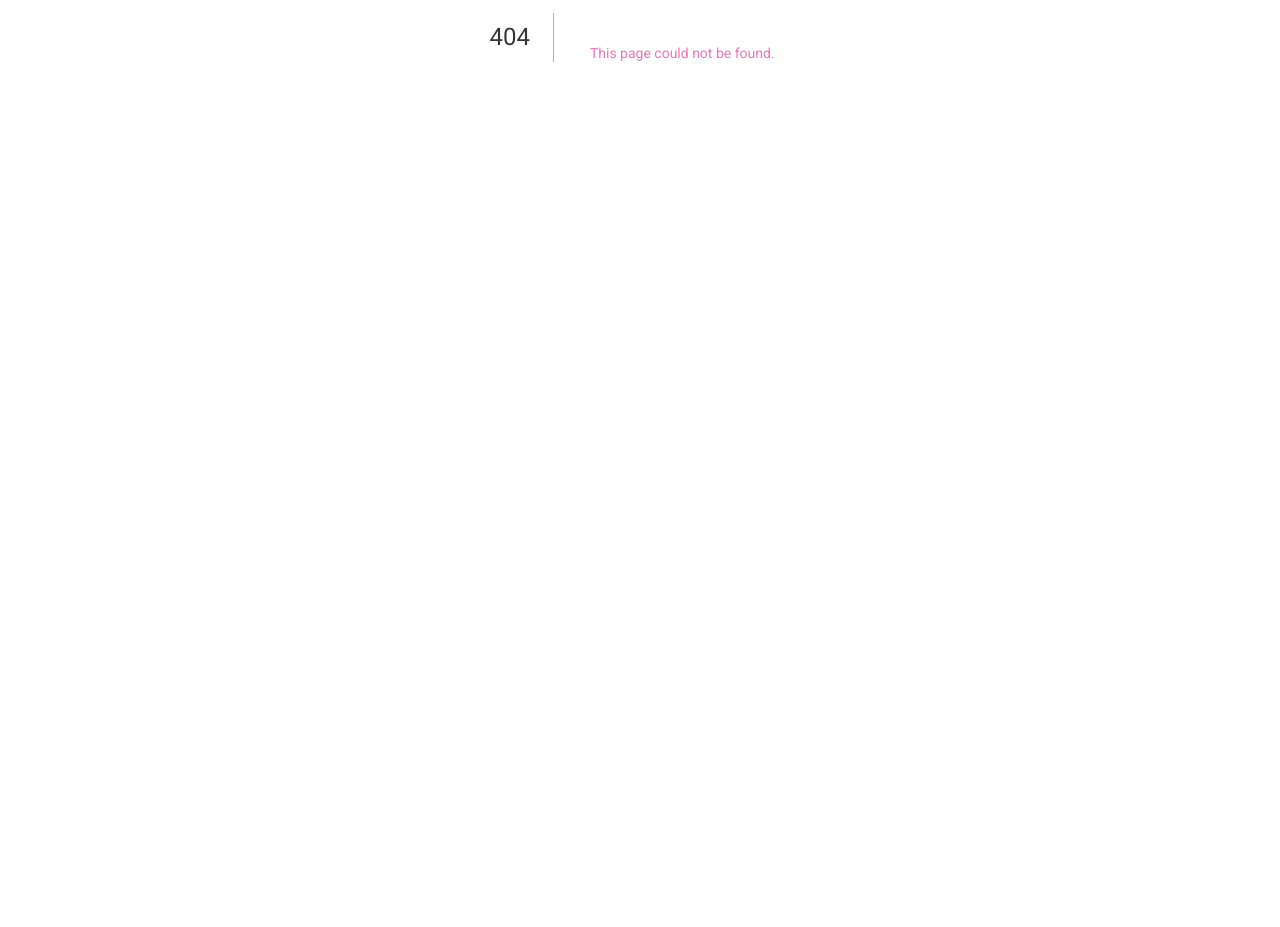
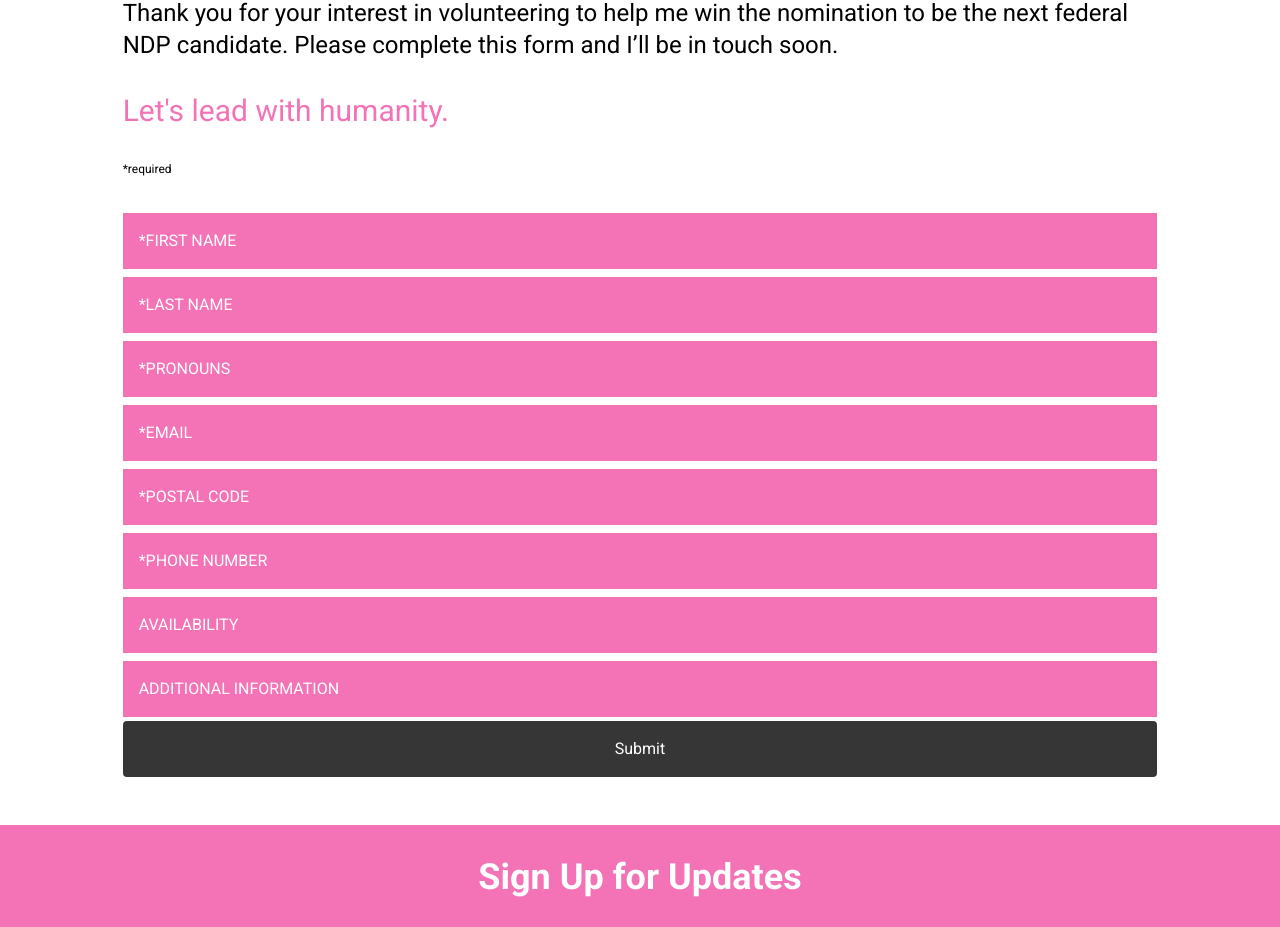
Before and after one commit to wils3005/robicheau.ca, a Next.js app: page /volunteer in a window 1280 px wide. Before the commit this address had no page. Shown: the part 347-1274 px from the top of the page. Before the commit the page ends 800 px from the top, so only its background shows below. Built offline with nearby package versions, Linux system fonts and the light colour scheme.

Commit message:
Sat, 07 Aug 2021 15:05:08 GMT
2 files changed, 147 insertions(+)

```diff
--- a/components/header.tsx
+++ b/components/header.tsx
@@ -26,6 +26,7 @@
           <a href="/#what-i-care-about">My Priorities</a>
           <a href="mailto:nicole@robicheau.ca">Contact</a>
           <a href="/#sign-up-for-updates">Subscribe</a>
+          <a href="/volunteer">Volunteer</a>
         </div>
       </nav>
     </header>
--- /dev/null
+++ b/pages/volunteer.tsx
@@ -0,0 +1,146 @@
+import React, { FC, FormEventHandler, useRef, useState } from "react";
+
+import Main from "../components/main";
+
+const Volunteer: FC = () => {
+  const email = useRef<HTMLInputElement>(null);
+  const firstName = useRef<HTMLInputElement>(null);
+  const lastName = useRef<HTMLInputElement>(null);
+  const phoneNumber = useRef<HTMLInputElement>(null);
+  const postalCode = useRef<HTMLInputElement>(null);
+  const pronouns = useRef<HTMLInputElement>(null);
+  const availability = useRef<HTMLInputElement>(null);
+  const info = useRef<HTMLInputElement>(null);
+  const [message, setMessage] = useState("");
+
+  const onSubmit: FormEventHandler<HTMLFormElement> = async (event) => {
+    event.preventDefault();
+
+    const res = await fetch("/api/volunteer", {
+      body: JSON.stringify({
+        firstName: firstName.current.value,
+        lastName: lastName.current.value,
+        email: email.current.value,
+        phoneNumber: phoneNumber.current.value,
+        postalCode: postalCode.current.value,
+        pronouns: pronouns.current.value,
+        availability: availability.current.value,
+        info: info.current.value,
+      }),
+      headers: {
+        "Content-Type": "application/json",
+      },
+      method: "PUT",
+    });
+
+    const { errors } = (await res.json()) as {
+      errors?: string[];
+    };
+
+    if (errors?.length) {
+      setMessage(
+        "Thanks for putting yourself forward to affect change, however something seems to have gone wrong, please contact nicole@robicheau.ca"
+      );
+      return;
+    }
+
+    setMessage(
+      "Thanks for putting yourself forward to affect change. Someone from my team will be in touch soon. Let’s lead with humanity!"
+    );
+  };
+
+  return (
+    <Main>
+      <section>
+        <h2>Volunteer</h2>
+        <div className="flex flex-col w-11/12 md:w-10/12 lg:9/12 xl:8-12">
+          <p>
+            Thank you for your interest in volunteering to help me win the
+            nomination to be the next federal NDP candidate. Please complete
+            this form and I’ll be in touch soon.
+          </p>
+          <h3 className="text-primary">Let&apos;s lead with humanity.</h3>
+          <p className="text-xs">*required</p>
+          <form className="form text-center" onSubmit={onSubmit}>
+            <input
+              className="bg-primary mx-0 my-1 placeholder-white text-white"
+              id="first-name"
+              placeholder="*FIRST NAME"
+              ref={firstName}
+              required
+              type="text"
+            />
+
+            <input
+              className="bg-primary mx-0 my-1 placeholder-white text-white"
+              id="last-name"
+              placeholder="*LAST NAME"
+              ref={lastName}
+              required
+              type="text"
+            />
+
+            <input
+              className="bg-primary mx-0 my-1 placeholder-white text-white"
+              id="pronouns"
+              placeholder="*PRONOUNS"
+              ref={pronouns}
+              required
+              type="text"
+            />
+
+            <input
+              className="bg-primary mx-0 my-1 placeholder-white text-white"
+              id="email"
+              placeholder="*EMAIL"
+              ref={email}
+              required
+              type="email"
+            />
+
+            <input
+              className="bg-primary mx-0 my-1 placeholder-white text-white"
+              id="postal-code"
+              placeholder="*POSTAL CODE"
+              ref={postalCode}
+              required
+              type="text"
+            />
+
+            <input
+              className="bg-primary mx-0 my-1 placeholder-white text-white"
+              id="phone-number"
+              placeholder="*PHONE NUMBER"
+              ref={phoneNumber}
+              required
+              type="text"
+            />
+
+            <input
+              className="bg-primary mx-0 my-1 placeholder-white text-white"
+              id="availability"
+              placeholder="AVAILABILITY"
+              ref={availability}
+              required
+              type="text"
+            />
+
+            <input
+              className="bg-primary mx-0 my-1 placeholder-white text-white"
+              id="additional-information"
+              placeholder="ADDITIONAL INFORMATION"
+              ref={info}
+              required
+              type="text"
+            />
+
+            <button type="submit">Submit</button>
+          </form>
+          <p className="text-primary">{message}</p>
+        </div>
+      </section>
+    </Main>
+  );
+};
+
+export default Volunteer;
```
